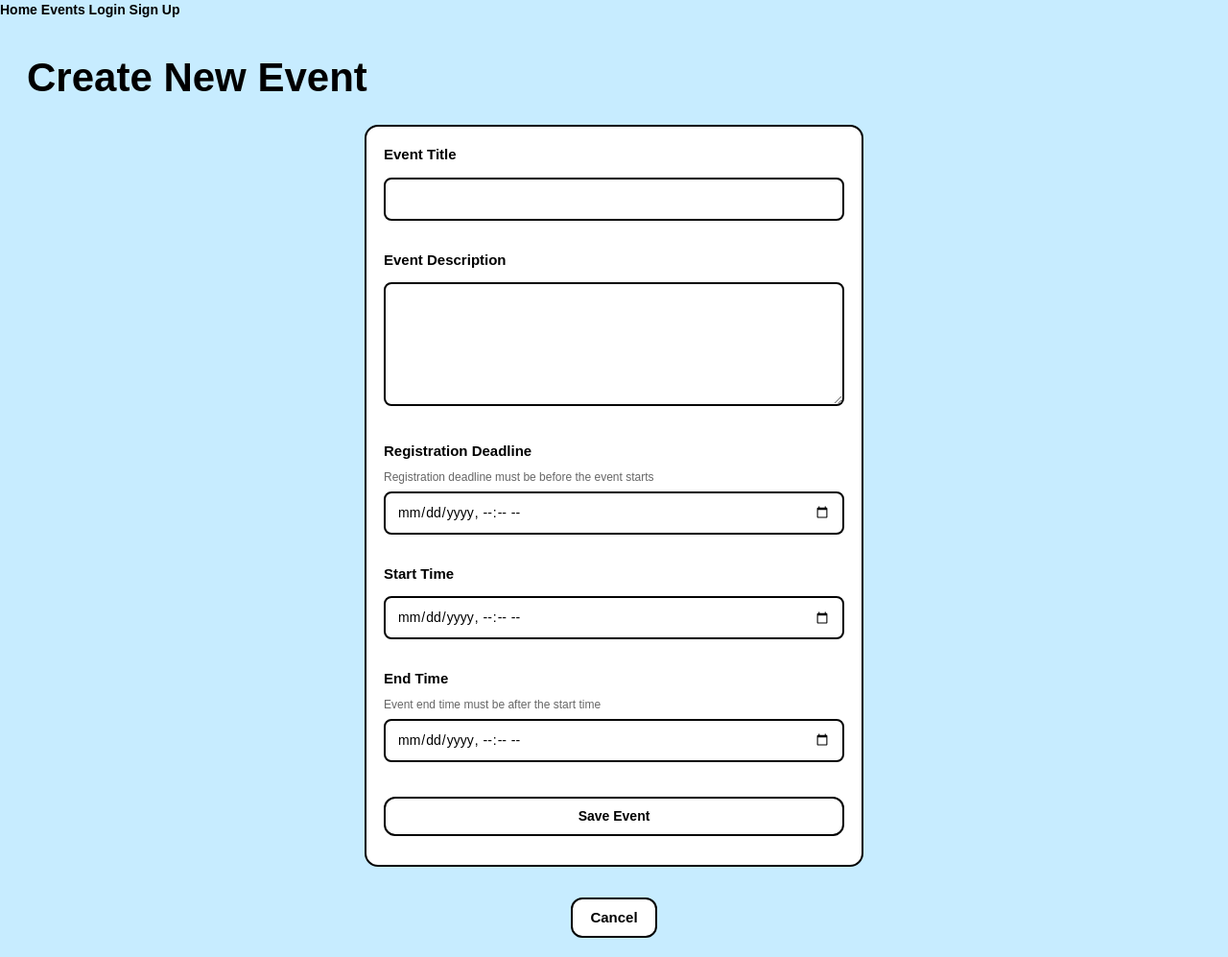
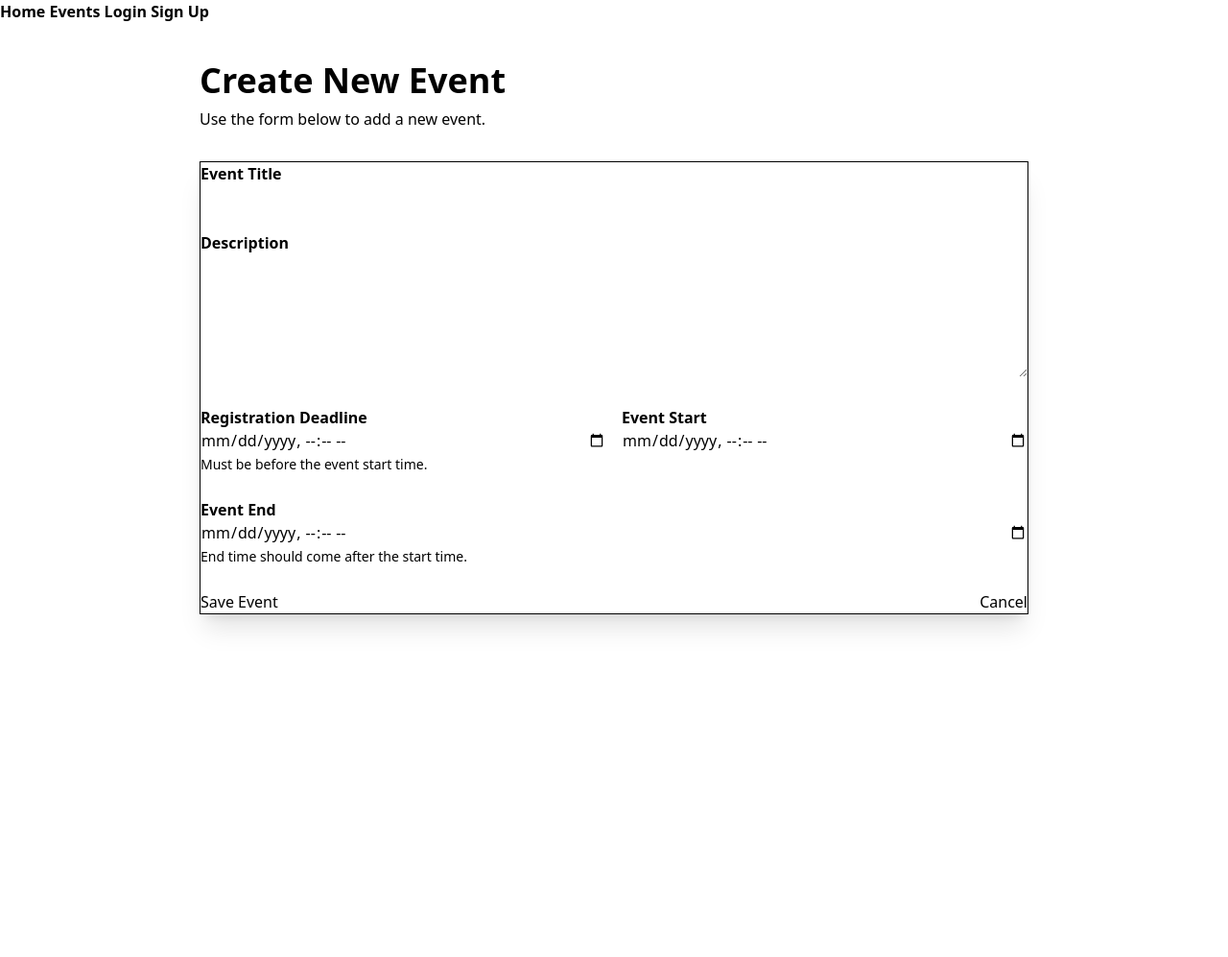
Before and after one commit to Yi-NightFish/HackHub, a Flask app: page /event/create in a window 1280 px wide. Shown: the whole page at 96% size. After the commit the page ends 655 px from the top, so only its background shows below. Run offline with Flask 3, Linux system fonts and the light colour scheme; the visitor is signed in with stand-in values (Sample User, id 1); some libraries are stand-ins or nearby versions.

Commit message:
Modify commited files to use Daisy UI.

```diff
--- a/app/templates/create_event.html
+++ b/app/templates/create_event.html
@@ -1,150 +1,109 @@
 {% extends "base.html" %}
 
-{% block css %}
-<link rel="stylesheet" href="{{ url_for('static', filename='css/team.css') }}">
-{% endblock %}
+{% block content %}
+<div class="container mx-auto px-4 py-8 max-w-4xl">
+  <div class="flex flex-col gap-4 mb-8">
+    <div>
+      <h1 class="text-4xl font-bold">Create New Event</h1>
+      <p class="text-base-content/70 mt-2">Use the form below to add a new event.</p>
+    </div>
+  </div>
 
-{% block content %}
-<div class="team-page">
-    <h1 class="team-title">Create New Event</h1>
-
-    <form class="form-box" method="POST" novalidate>
+  <div class="card bg-base-200 shadow-xl border border-base-300">
+    <div class="card-body gap-6">
+      <form method="POST" class="grid gap-6" novalidate>
         {{ form.hidden_tag() }}
 
-        <div class="form-group">
-            {{ form.title.label }}
+        <div class="form-control w-full">
+          <label class="label">
+            <span class="label-text font-semibold">Event Title</span>
+          </label>
           {% if form.title.errors %}
-                {{ form.title(class="form-control is-invalid") }}
-                <div class="invalid-feedback">
-                    {% for error in form.title.errors %}
-                        <span>{{ error }}</span>
-                    {% endfor %}
-                </div>
+            {{ form.title(class="input input-bordered input-error w-full") }}
+            <label class="label">
+              <span class="label-text-alt text-error">
+                {% for error in form.title.errors %}{{ error }} {% endfor %}
+              </span>
+            </label>
           {% else %}
-                {{ form.title(class="form-control", required="") }}
+            {{ form.title(class="input input-bordered w-full", required="") }}
           {% endif %}
         </div>
 
-        <div class="form-group">
-            {{ form.description.label }}
+        <div class="form-control w-full">
+          <label class="label">
+            <span class="label-text font-semibold">Description</span>
+          </label>
           {% if form.description.errors %}
-                {{ form.description(class="form-control is-invalid", rows="5", required="") }}
-                <div class="invalid-feedback">
-                    {% for error in form.description.errors %}
-                        <span>{{ error }}</span>
-                    {% endfor %}
-                </div>
+            {{ form.description(class="textarea textarea-bordered textarea-error h-32 w-full", rows="5", required="") }}
+            <label class="label">
+              <span class="label-text-alt text-error">
+                {% for error in form.description.errors %}{{ error }} {% endfor %}
+              </span>
+            </label>
           {% else %}
-                {{ form.description(class="form-control", rows="5", required="") }}
+            {{ form.description(class="textarea textarea-bordered h-32 w-full", rows="5", required="") }}
           {% endif %}
         </div>
 
-        <div class="form-group">
-            {{ form.deadline.label }}
-            <small class="form-text text-muted">Registration deadline must be before the event starts</small>
+        <div class="grid gap-4 md:grid-cols-2">
+          <div class="form-control w-full">
+            <label class="label">
+              <span class="label-text font-semibold">Registration Deadline</span>
+            </label>
             {% if form.deadline.errors %}
-                {{ form.deadline(class="form-control is-invalid", type="datetime-local", required="") }}
-                <div class="invalid-feedback">
-                    {% for error in form.deadline.errors %}
-                        <span>{{ error }}</span>
-                    {% endfor %}
-                </div>
+              {{ form.deadline(class="input input-bordered input-error w-full", type="datetime-local", required="") }}
+              <label class="label">
+                <span class="label-text-alt text-error">
+                  {% for error in form.deadline.errors %}{{ error }} {% endfor %}
+                </span>
+              </label>
             {% else %}
-                {{ form.deadline(class="form-control", type="datetime-local", required="") }}
+              {{ form.deadline(class="input input-bordered w-full", type="datetime-local", required="") }}
             {% endif %}
+            <span class="text-sm text-base-content/60">Must be before the event start time.</span>
           </div>
 
-        <div class="form-group">
-            {{ form.start_time.label }}
+          <div class="form-control w-full">
+            <label class="label">
+              <span class="label-text font-semibold">Event Start</span>
+            </label>
             {% if form.start_time.errors %}
-                {{ form.start_time(class="form-control is-invalid", type="datetime-local", required="") }}
-                <div class="invalid-feedback">
-                    {% for error in form.start_time.errors %}
-                        <span>{{ error }}</span>
-                    {% endfor %}
-                </div>
+              {{ form.start_time(class="input input-bordered input-error w-full", type="datetime-local", required="") }}
+              <label class="label">
+                <span class="label-text-alt text-error">
+                  {% for error in form.start_time.errors %}{{ error }} {% endfor %}
+                </span>
+              </label>
             {% else %}
-                {{ form.start_time(class="form-control", type="datetime-local", required="") }}
+              {{ form.start_time(class="input input-bordered w-full", type="datetime-local", required="") }}
             {% endif %}
-        </div>
-
-        <div class="form-group">
-            {{ form.end_time.label }}
-            <small class="form-text text-muted">Event end time must be after the start time</small>
-            {% if form.end_time.errors %}
-                {{ form.end_time(class="form-control is-invalid", type="datetime-local", required="") }}
-                <div class="invalid-feedback">
-                    {% for error in form.end_time.errors %}
-                        <span>{{ error }}</span>
-                    {% endfor %}
-                </div>
-            {% else %}
-                {{ form.end_time(class="form-control", type="datetime-local", required="") }}
-            {% endif %}
-        </div>
-
-        {{ form.submit(class="team-btn") }}
-    </form>
-
-    <div class="team-actions">
-        <a class="back-link team-btn" href="{{ url_for('explore') }}">Cancel</a>
           </div>
         </div>
 
-<style>
-    .form-group {
-        margin-bottom: 18px;
-    }
+        <div class="form-control w-full">
+          <label class="label">
+            <span class="label-text font-semibold">Event End</span>
+          </label>
+          {% if form.end_time.errors %}
+            {{ form.end_time(class="input input-bordered input-error w-full", type="datetime-local", required="") }}
+            <label class="label">
+              <span class="label-text-alt text-error">
+                {% for error in form.end_time.errors %}{{ error }} {% endfor %}
+              </span>
+            </label>
+          {% else %}
+            {{ form.end_time(class="input input-bordered w-full", type="datetime-local", required="") }}
+          {% endif %}
+          <span class="text-sm text-base-content/60">End time should come after the start time.</span>
+        </div>
 
-    .form-group label {
-        display: block;
-        margin-bottom: 6px;
-        font-weight: bold;
-        font-size: 15px;
-    }
-
-    .form-group input[type="text"],
-    .form-group textarea,
-    .form-group input[type="datetime-local"],
-    .form-group input[type="number"] {
-        width: 100%;
-        padding: 10px 12px;
-        border: 2px solid black;
-        border-radius: 8px;
-        font-size: 14px;
-        box-sizing: border-box;
-        font-family: Arial, sans-serif;
-    }
-
-    .form-group input[type="text"]:focus,
-    .form-group textarea:focus,
-    .form-group input[type="datetime-local"]:focus,
-    .form-group input[type="number"]:focus {
-        outline: none;
-        border-color: #007bff;
-        box-shadow: 0 0 0 3px rgba(0, 123, 255, 0.1);
-    }
-
-    .form-control.is-invalid {
-        border-color: #dc3545;
-    }
-
-    .invalid-feedback {
-        color: #dc3545;
-        font-size: 13px;
-        margin-top: 4px;
-        display: block;
-    }
-
-    .form-text {
-        display: block;
-        margin-top: 4px;
-        font-size: 12px;
-        color: #666;
-    }
-
-    .back-link {
-        display: inline-block;
-    }
-</style>
+        <div class="flex flex-col gap-3 sm:flex-row sm:items-center sm:justify-between">
+          {{ form.submit(class="btn btn-primary w-full sm:w-auto") }}
+          <a href="{{ url_for('explore') }}" class="btn btn-outline w-full sm:w-auto">Cancel</a>
+        </div>
+      </form>
+    </div>
+  </div>
+</div>
 {% endblock %}
--- a/app/templates/event_detail.html
+++ b/app/templates/event_detail.html
@@ -92,7 +92,7 @@
             <tbody>
               {% for participant in participants %}
               <tr>
-                <td><a href="{{ url_for('profile', user_id=participant.id) }}" class="link link-secondary link-hover">{{ participant.name }}</a></td>
+                <td><a href="{{ url_for('profile', user_id=participant.id) }}" class="link link-primary link-hover">{{ participant.name }}</a></td>
               </tr>
               {% endfor %}
             </tbody>
@@ -124,7 +124,7 @@
       {% for team in teams %}
       <div class="card bg-base-100 shadow border border-base-200">
         <div class="card-body">
-          <h3 class="card-title"><a href="{{ url_for('team_detail', team_id=team.id) }}" class="link link-primary">{{ team.name }}</a></h3>
+          <h3 class="card-title"><a href="{{ url_for('team_detail', team_id=team.id) }}" class="link link-primary link-hover">{{ team.name }}</a></h3>
           <p><strong>Motto:</strong> {{ team.motto or '-' }}</p>
           <p><strong>Members:</strong> {{ team.members|length }} / {{ team.max_members }}</p>
           <p><strong>Project:</strong> {{ team.project_idea or 'N/A' }}</p>
--- a/app/templates/partials/event_list.html
+++ b/app/templates/partials/event_list.html
@@ -7,7 +7,7 @@
   <div class="grid gap-6 sm:grid-cols-2 xl:grid-cols-3">
     {% for event in events %}
     {% set status = event.status %}
-    <article class="card bg-base-200 shadow-lg border border-base-200 transition-transform hover:-translate-y-1">
+    <article class="card bg-base-200 shadow-lg border border-base-200 transition-transform hover:-translate-y-1 {% if event.id in joined_event_ids %} bg-primary/10 {% else %} bg-base-200 {% endif %}">
       <div class="card-body">
         <div class="flex items-start justify-between gap-4">
           <h3 class="card-title text-lg">{{ event.title }}</h3>
--- a/app/templates/profile.html
+++ b/app/templates/profile.html
@@ -21,7 +21,7 @@
   </div>
 
   <!-- Profile Card -->
-  <div class="card bg-base-100 shadow-lg border border-base-200 mb-8">
+  <div class="card bg-base-200 shadow-lg border border-base-200 mb-8">
     <div class="card-body">
       {% if is_owner %}
       <!-- Edit Profile Form -->
```
Also changed, not shown: app/templates/create_team.html (+46 -28 lines). Lines whose indentation alone changed are shown as unchanged.
